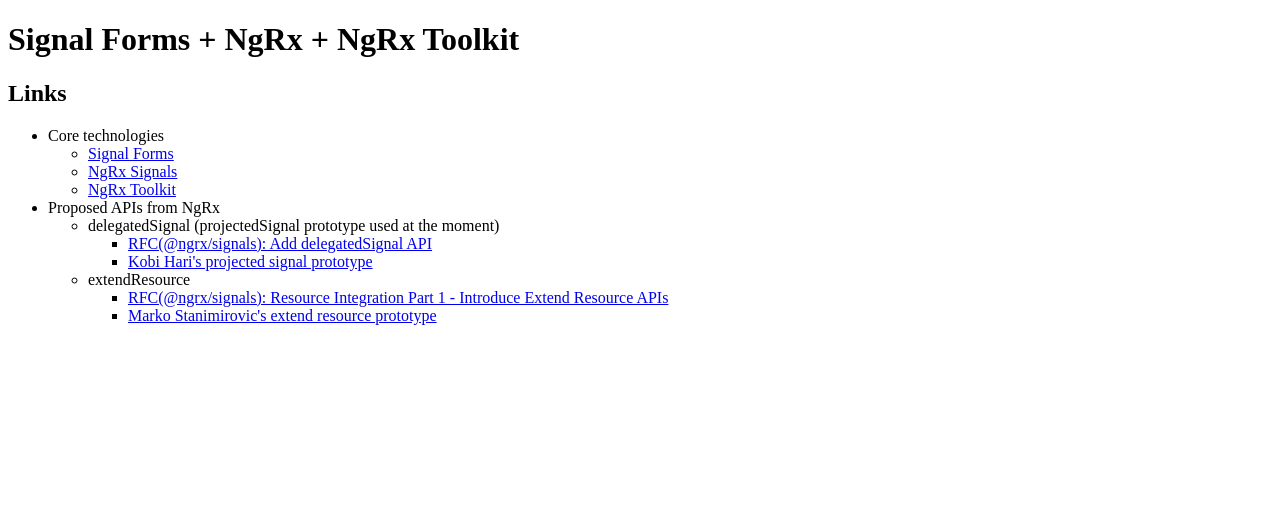
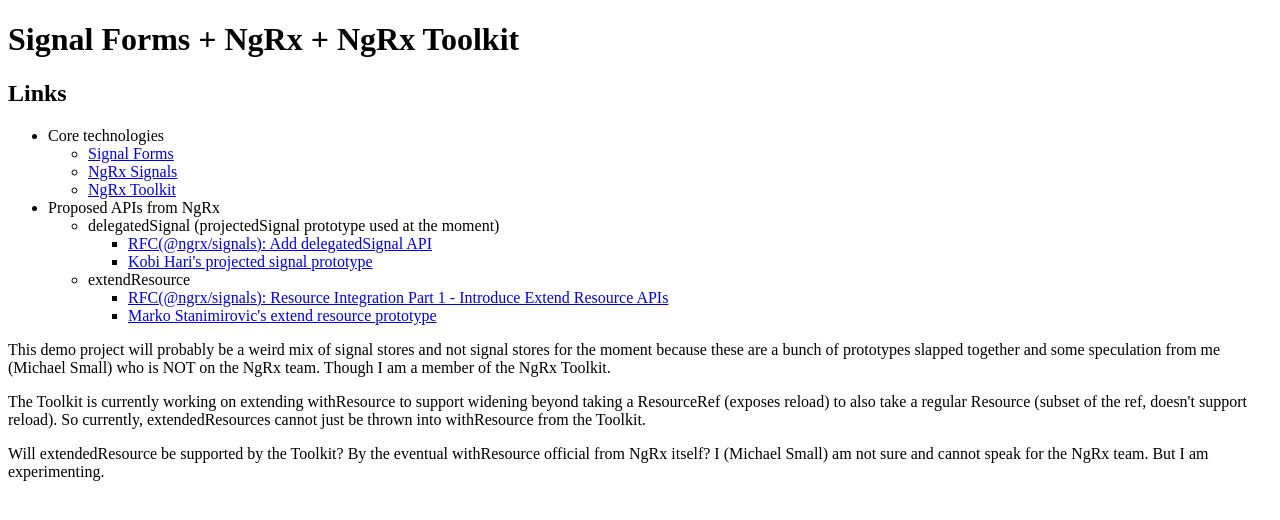
Before and after one commit to michael-small/signal-forms-ngrx, an Angular app: page / in a window 1280 px wide. Shown: the top 520 px of the page. Built offline with nearby package versions, Linux system fonts and the light colour scheme.

Commit message:
chore: give overview of this demo project

```diff
--- a/src/app/app.ts
+++ b/src/app/app.ts
@@ -6,7 +6,25 @@
   imports: [Links],
   template: `
     <h1>Signal Forms + NgRx + NgRx Toolkit</h1>
+
     <app-links />
+
+    <p>
+      This demo project will probably be a weird mix of signal stores and not signal stores for the
+      moment because these are a bunch of prototypes slapped together and some speculation from me
+      (Michael Small) who is NOT on the NgRx team. Though I am a member of the NgRx Toolkit.
+    </p>
+    <p>
+      The Toolkit is currently working on extending withResource to support widening beyond taking a
+      ResourceRef (exposes reload) to also take a regular Resource (subset of the ref, doesn't
+      support reload). So currently, extendedResources cannot just be thrown into withResource from
+      the Toolkit.
+    </p>
+    <p>
+      Will extendedResource be supported by the Toolkit? By the eventual withResource official from
+      NgRx itself? I (Michael Small) am not sure and cannot speak for the NgRx team. But I am
+      experimenting.
+    </p>
   `,
 })
 export class App {}
```
